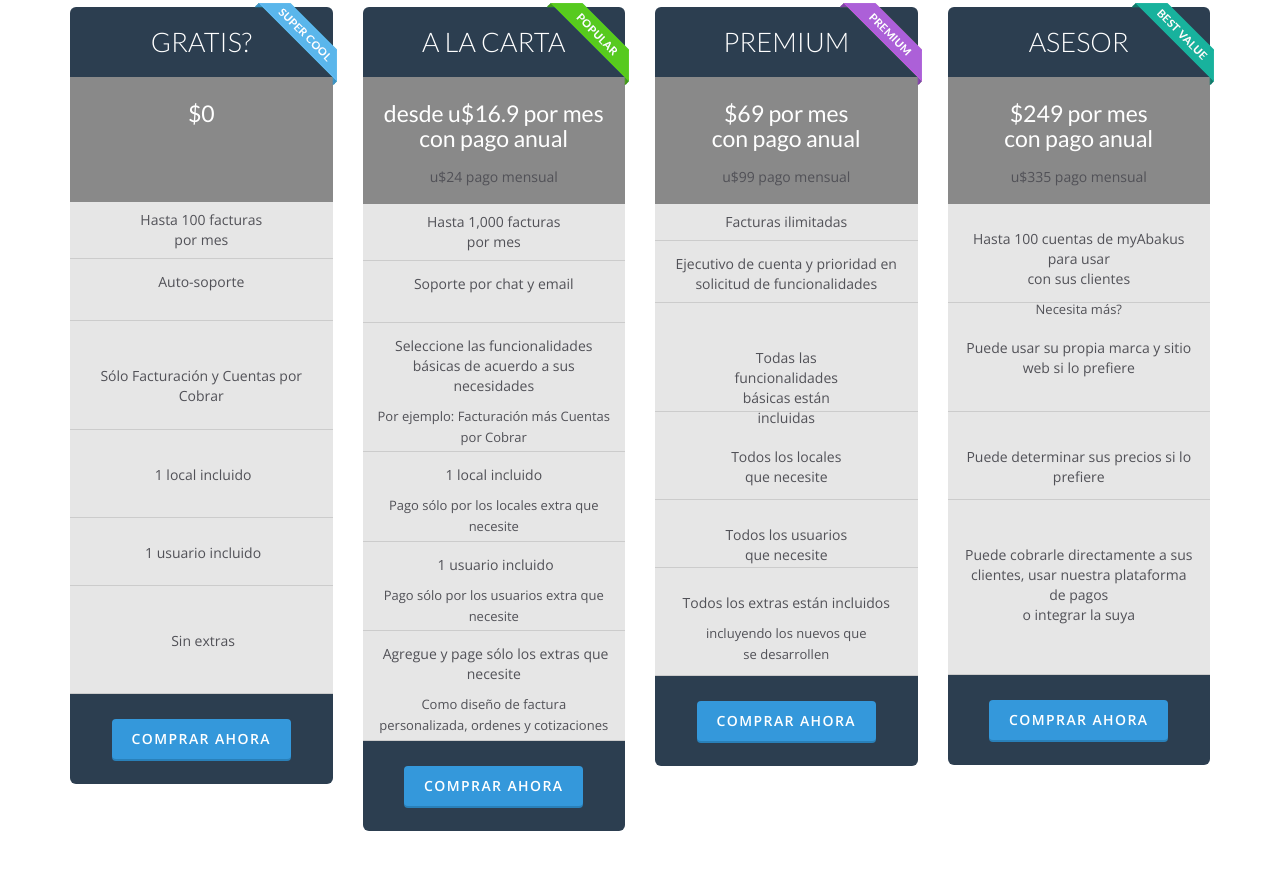
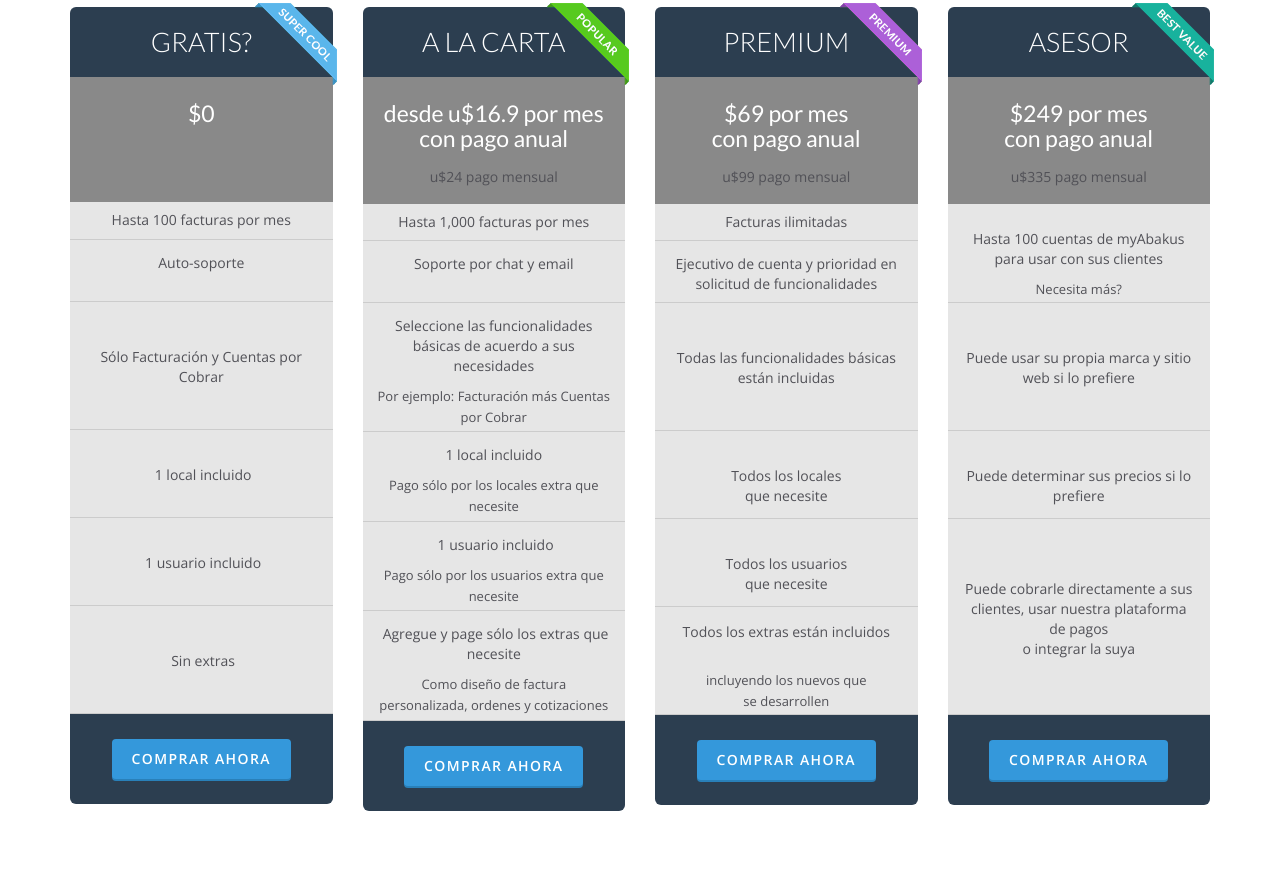
Before and after one commit to fedepena/pricing, a plain HTML site: page index.html in a window 1280 px wide. Shown: the part 1325-2194 px from the top of the page. Drawn offline with nearby package versions, Linux system fonts and the light colour scheme; some packages are replaced by stand-ins of ours.

Commit message:
Alineadas filas mayor o igual a 1200px sección en español.
Se alinearon las filas en la sección en español cuando estén por encima
o igual a 1200px

```diff
--- a/css/blocks.css
+++ b/css/blocks.css
@@ -499,8 +499,47 @@ Version: 1.0
 }
 /* fin edición parrafos de .features*/
 
-
-
+/*inicio Sección en español*/
+/* inicio gratis fila 3 */
+.facturas2 {
+    height: 38px;
+}
+/* inicio edición fila 3 Sólo Facturación*/
+  li.invoicing2, li.core2 {
+    height: 123px;
+    padding-top: 40px !important;
+}
+/* fin edición fila 3 Sólo Facturación*/
+
+.extras3 {
+    height: 103px;
+    padding-top: 10px !important;
+}
+.extras3 p {
+    padding-top: 28px !important;
+}
+
+/* inicio asesor fila 4 */
+.website2 {
+    height: 123px;
+    padding-top: 40px !important;
+}
+/* Fin asesor fila 4 */
+
+/* inicio gratis. premium fila 7 */
+.user1, .todos {
+    height: 83px;
+    padding-top: 30px !important;
+}
+/* fin gratis. premium fila 7 */
+
+/* inicio asesor fila 6 */
+.collect2 {
+    height: 191px;
+    padding-top: 55px !important;
+}
+
+/*fin Sección en español*/
 
 
 /* Large Devices, Wide Screens */
--- a/index.html
+++ b/index.html
@@ -165,11 +165,11 @@
                             </div>
                         </div>
                         <ul class="features">
-                            <li>Hasta 100 facturas <br>por mes</li>
+                            <li class="facturas2">Hasta 100 facturas por mes</li>
                             <li class="self">Auto-soporte</li>
-                            <li class="invoicing">Sólo Facturación y Cuentas por Cobrar</li>
+                            <li class="invoicing2">Sólo Facturación y Cuentas por Cobrar</li>
                             <li class="location">&nbsp;1 local incluido</li>
-                            <li class="user">&nbsp;1 usuario incluido</li>
+                            <li class="user1">&nbsp;1 usuario incluido</li>
                             <li class="extras">&nbsp;Sin extras</li>
                         </ul>
                         <div class="price-footer">
@@ -187,7 +187,7 @@
                             </div>
                         </div>
                         <ul class="features">
-                            <li class="">Hasta 1,000 facturas <br>por mes</li>
+                            <li class="facturas">Hasta 1,000 facturas por mes</li>
                             <li class="email">Soporte por chat y email</li>
                             <li class="select">Seleccione las funcionalidades básicas de acuerdo a sus necesidades
 
@@ -220,10 +220,10 @@
                         <ul class="features">
                             <li class="unlimited">Facturas ilimitadas</li>
                             <li class="dedicated">Ejecutivo de cuenta y prioridad en solicitud de funcionalidades</li>
-                            <li class="core">Todas las <br>funcionalidades <br>básicas están <br> incluidas</li>
+                            <li class="core2">Todas las funcionalidades básicas están incluidas</li>
                             <li class="all">Todos los locales <br>que necesite</li>
-                            <li class="need">Todos los usuarios <br> que necesite</li>
-                            <li class="extras2">Todos los extras están incluidos<br>
+                            <li class="todos">Todos los usuarios <br> que necesite</li>
+                            <li class="extras3">Todos los extras están incluidos<br>
                             <p>incluyendo los nuevos que <br> se desarrollen</p>
                             </li>
                         </ul>
@@ -242,12 +242,12 @@
                             </div>
                         </div>
                         <ul class="features">
-                            <li class="more">Hasta 100 cuentas de myAbakus para usar <br>con sus clientes <br>
+                            <li class="more">Hasta 100 cuentas de myAbakus para usar con sus clientes <br>
                             <p>Necesita más?</p>
                             </li>
-                            <li class="website">Puede usar su propia marca y sitio web si lo prefiere</li>
+                            <li class="website2">Puede usar su propia marca y sitio web si lo prefiere</li>
                             <li class="can">Puede determinar sus precios si lo prefiere</li>
-                            <li class="collect">Puede cobrarle directamente a sus <br> clientes, usar nuestra plataforma de pagos <br>o integrar la suya</li>
+                            <li class="collect2">Puede cobrarle directamente a sus <br> clientes, usar nuestra plataforma de pagos <br>o integrar la suya</li>
 <!--                            <li>Free Goodies</li>-->
                         </ul>
                         <div class="price-footer">
```
